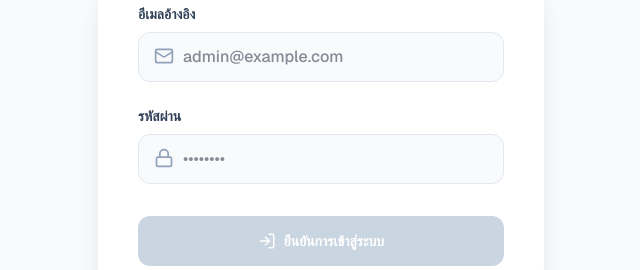
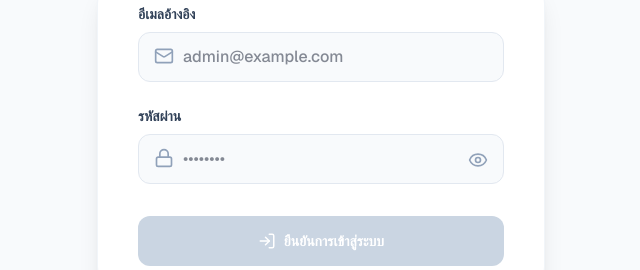
Before and after one commit to StudentD226/my-line-liff, a Next.js app: page /admin/login in a window 1280 px wide. Shown: the part 357-627 px from the top of the page, without its empty margins (319-959 px from the left). Built offline with nearby package versions, Linux system fonts and the light colour scheme; no server answers.

Commit message:
feat: add show/hide password button in login page

```diff
--- a/app/admin/login/page.tsx
+++ b/app/admin/login/page.tsx
@@ -3,13 +3,16 @@
 import React, { useState, useCallback } from "react";
 import { signIn } from "next-auth/react";
 import { useRouter } from "next/navigation";
-import { Lock, Mail, ShieldAlert, AlertCircle, LogIn, Loader2 } from "lucide-react";
+import { Lock, Mail, ShieldAlert, AlertCircle, LogIn, Loader2, Eye, EyeOff } from "lucide-react";
 
 export default function LoginPage() {
   const router = useRouter();
   const [formData, setFormData] = useState({ email: "", password: "" });
   const [error, setError] = useState("");
   const [isLoading, setIsLoading] = useState(false);
+
+  // 🌟 เพิ่ม State สำหรับจัดการเปิด-ปิดรหัสผ่าน
+  const [showPassword, setShowPassword] = useState(false);
 
   // State สำหรับเก็บข้อความแจ้งเตือนใต้ Textbox แต่ละช่อง
   const [fieldErrors, setFieldErrors] = useState({ email: "", password: "" });
@@ -138,8 +141,9 @@ export default function LoginPage() {
               <div className="relative">
                 <Lock className={`absolute left-4 top-3.5 size-5 transition-colors shrink-0 ${fieldErrors.password ? 'text-red-400' : 'text-slate-400'}`} />
                 <input
-                  type="password"
-                  className={`appearance-none block w-full pl-11 pr-4 py-3 border rounded-xl focus:outline-none focus:ring-2 font-medium transition-colors
+                  // 🌟 สลับชนิดของ input ตาม state showPassword
+                  type={showPassword ? "text" : "password"}
+                  className={`appearance-none block w-full pl-11 pr-12 py-3 border rounded-xl focus:outline-none focus:ring-2 font-medium transition-colors
                     ${fieldErrors.password
                       ? 'border-red-300 focus:ring-red-500 focus:border-transparent bg-red-50/30 text-red-900'
                       : 'border-slate-200 focus:ring-[#376B64] focus:border-[#376B64] bg-slate-50 focus:bg-white text-slate-900'}`}
@@ -148,6 +152,21 @@ export default function LoginPage() {
                   onChange={handlePasswordChange}
                   disabled={isLoading}
                 />
+
+                {/* 🌟 ปุ่มสลับแสดง/ซ่อนรหัสผ่าน */}
+                <button
+                  type="button"
+                  onClick={() => setShowPassword(!showPassword)}
+                  disabled={isLoading}
+                  className="absolute right-3 top-3 p-1 text-slate-400 hover:text-slate-600 focus:outline-none transition-colors rounded-lg"
+                  title={showPassword ? "ซ่อนรหัสผ่าน" : "แสดงรหัสผ่าน"}
+                >
+                  {showPassword ? (
+                    <EyeOff size={20} className="shrink-0" />
+                  ) : (
+                    <Eye size={20} className="shrink-0" />
+                  )}
+                </button>
               </div>
               {fieldErrors.password && (
                 <div className="mt-1.5 flex items-center text-red-500 text-xs font-bold animate-in fade-in slide-in-from-top-1">
```
